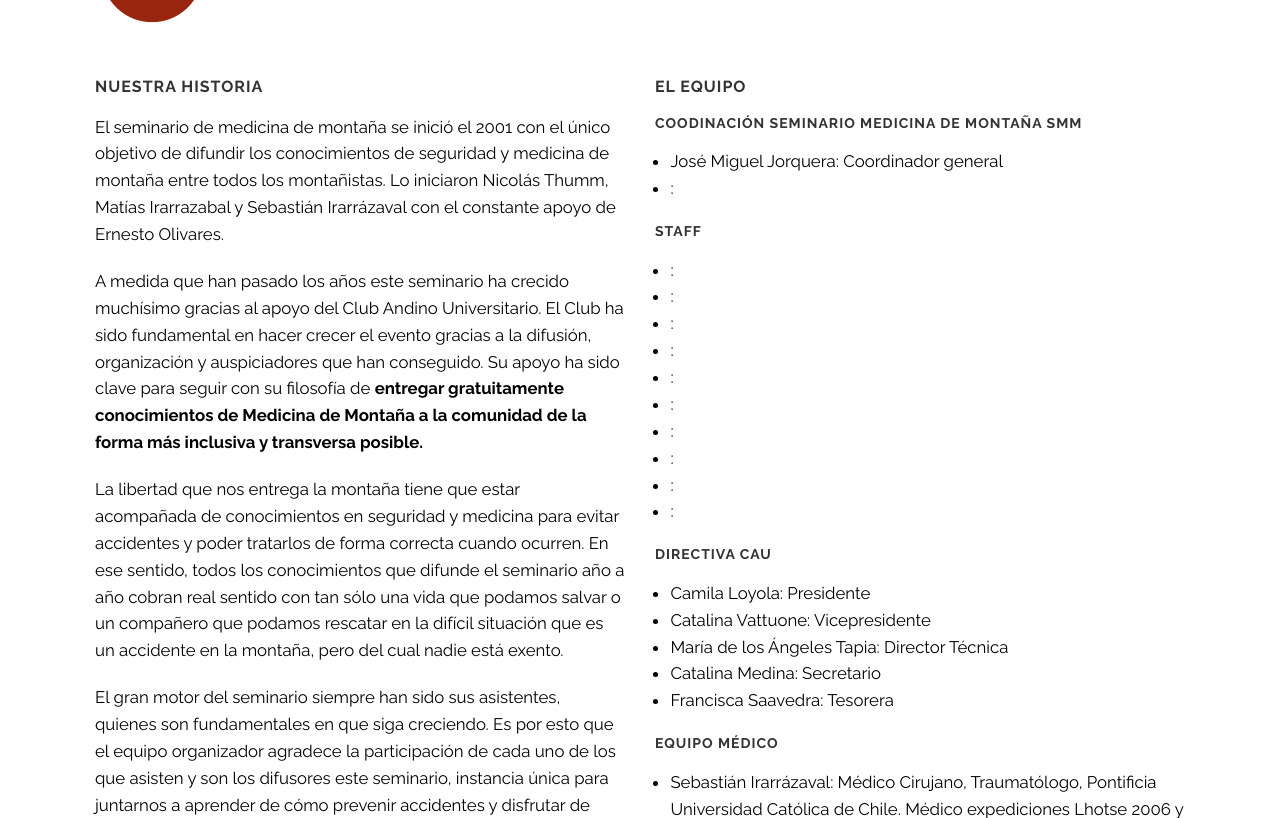
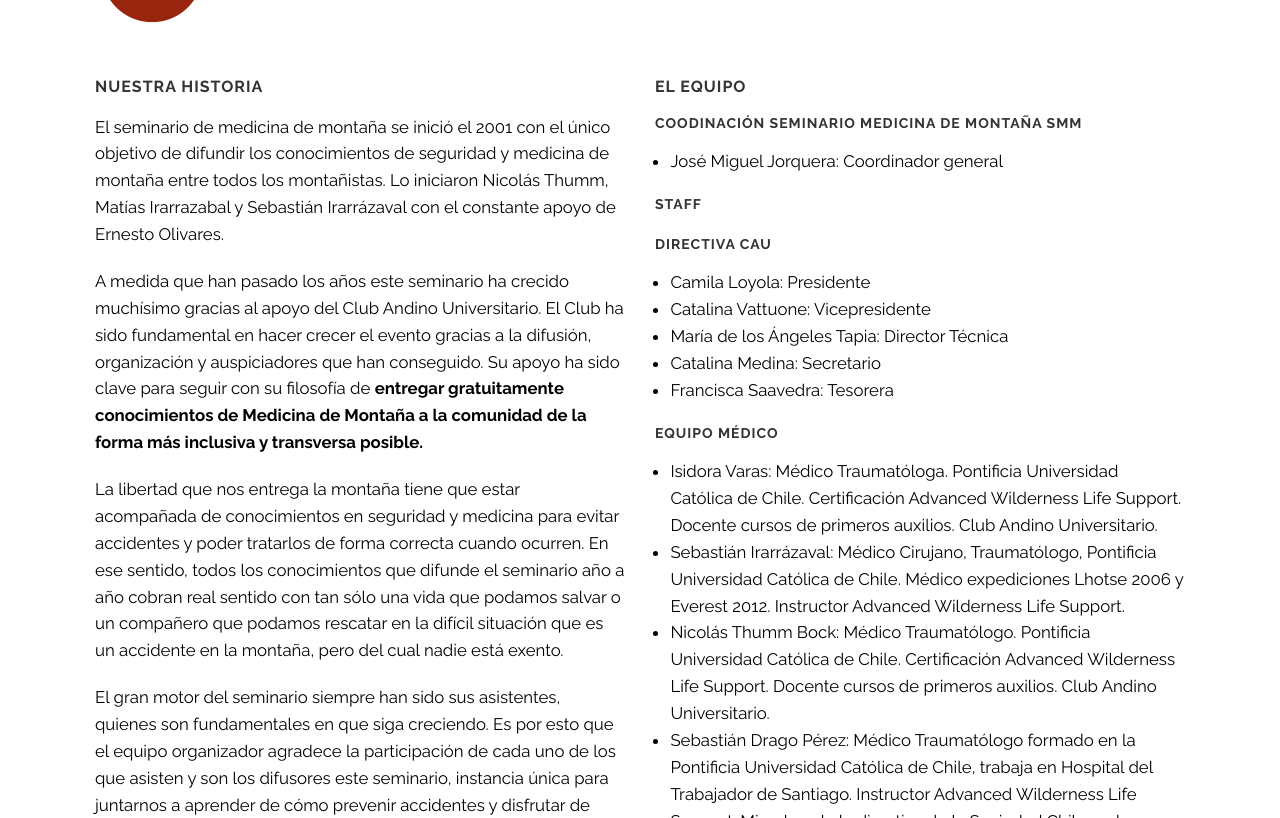
Before and after one commit to clubandinouniversitario/smm, a Jekyll site: the page built from about.html, in a window 1280 px wide and 900 px high, scrolled down 337 px, cut to the strip 82-900 px from the top of the window. Built offline with Jekyll 4.4.1, drawn with Linux system fonts in a browser that asks for light colours; some of the changed lines change nothing that is shown.

Commit message:
Update team.yml
Agregar equipo

```diff
--- a/_data/team.yml
+++ b/_data/team.yml
@@ -1,8 +1,7 @@
 managment:
   - name: José Miguel Jorquera
     description: Coordinador general
-  - name:
-    description:
+
 board:
   - name: Camila Loyola
     description: Presidente
@@ -16,6 +15,8 @@ board:
     description: Tesorera
 
 medical:
+  - name: Isidora Varas
+    description: Médico Traumatóloga. Pontificia Universidad Católica de Chile. Certificación Advanced Wilderness Life Support. Docente cursos de primeros auxilios. Club Andino Universitario.
   - name: Sebastián Irarrázaval
     description: Médico Cirujano, Traumatólogo, Pontificia Universidad Católica de Chile. Médico expediciones Lhotse 2006 y Everest 2012. Instructor Advanced Wilderness Life Support.
   - name: Nicolás Thumm Bock
@@ -23,23 +24,3 @@ medical:
   - name: Sebastián Drago Pérez
     description: Médico Traumatólogo formado en la Pontificia Universidad Católica de Chile, trabaja en Hospital del Trabajador de Santiago. Instructor Advanced Wilderness Life Support. Miembro de la directiva de la Sociedad Chilena de Medicina de Montaña y áreas remotas.
 staff:
-  - name:
-    description:
-  - name:
-    description:
-  - name:
-    description:
-  - name:
-    description:
-  - name:
-    description:
-  - name:
-    description:
-  - name:
-    description:
-  - name:
-    description:
-  - name:
-    description:
-  - name:
-    description:
```
